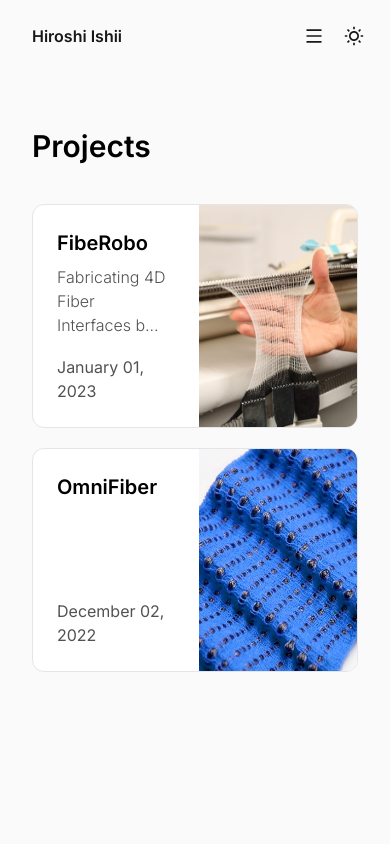
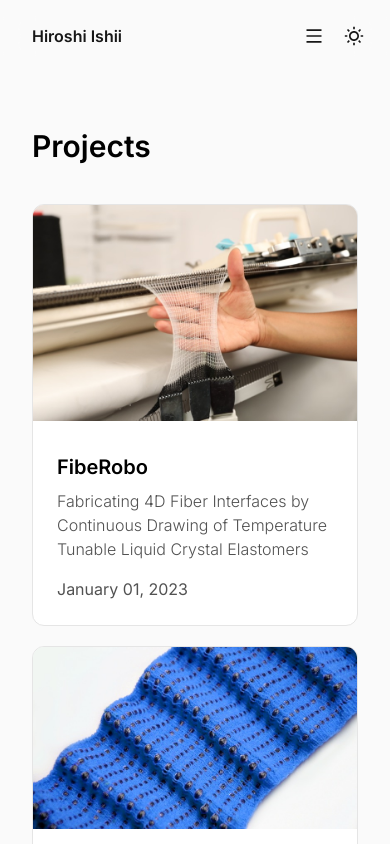
Before and after one commit to anxndsgn/academic-homepage-template, a Next.js app: page /projects in a window 390 px wide. Shown: the top 844 px of the page. Built offline with nearby package versions, Linux system fonts and the light colour scheme.

Commit message:
fix bugs

```diff
--- a/components/Header.js
+++ b/components/Header.js
@@ -85,6 +85,7 @@ export default function Header() {
         className={`h-lvh flex flex-col w-3/4 m-auto mt-8 gap-4 md:hidden ${
           menuIsOpen ? "block" : " hidden"
         }`}
+        onClick={() => setMenuIsOpen(false)}
       >
         <Button asChild variant="ghost">
           <Link href={"/projects"}>Projects</Link>
--- a/components/ProjectCard.js
+++ b/components/ProjectCard.js
@@ -11,7 +11,7 @@ export default function ProjectCard({
 }) {
   return (
     <Link href={`projects/${slug}`} className="">
-      <div className=" grid grid-cols-2 gap-2 border-neutral-200 dark:border-neutral-700 border w-full h-56 rounded-xl bg-white dark:bg-neutral-800 hover:shadow-sm overflow-hidden">
+      <div className="grid grid-cols-1 md:grid-cols-2 gap-2 border-neutral-200 dark:border-neutral-700 border w-full md:h-56 rounded-xl bg-white dark:bg-neutral-800 hover:shadow-sm overflow-hidden">
         <div className="p-6 flex flex-col justify-between ">
           <div className="flex flex-col gap-2 mb-4">
             <h2 className="text-xl font-semibold">{title}</h2>
@@ -26,7 +26,7 @@ export default function ProjectCard({
           width={200}
           height={200}
           alt="project image"
-          className="w-full h-full object-cover "
+          className="w-full h-full object-cover row-start-1 md:row-auto md:col-start-2 md:col-end-3"
         />
       </div>
     </Link>
```
